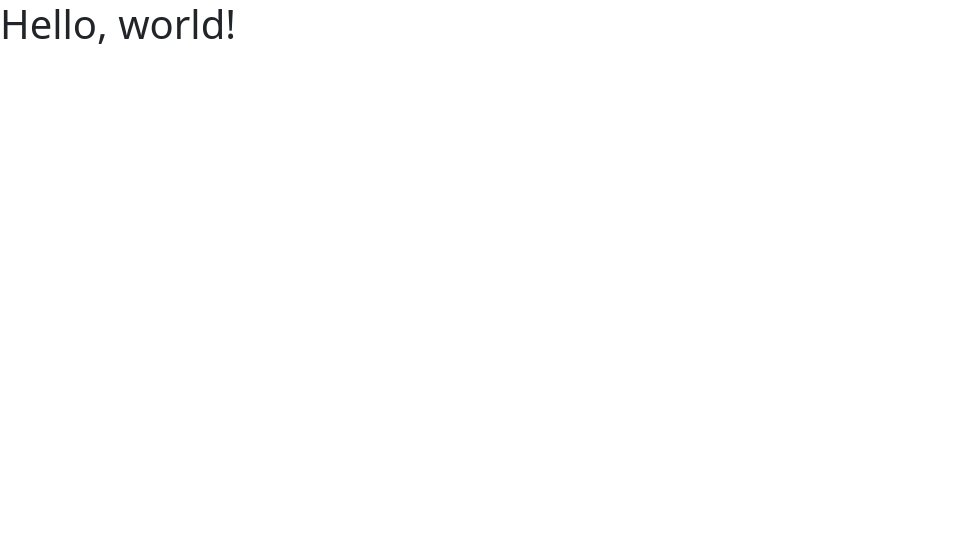
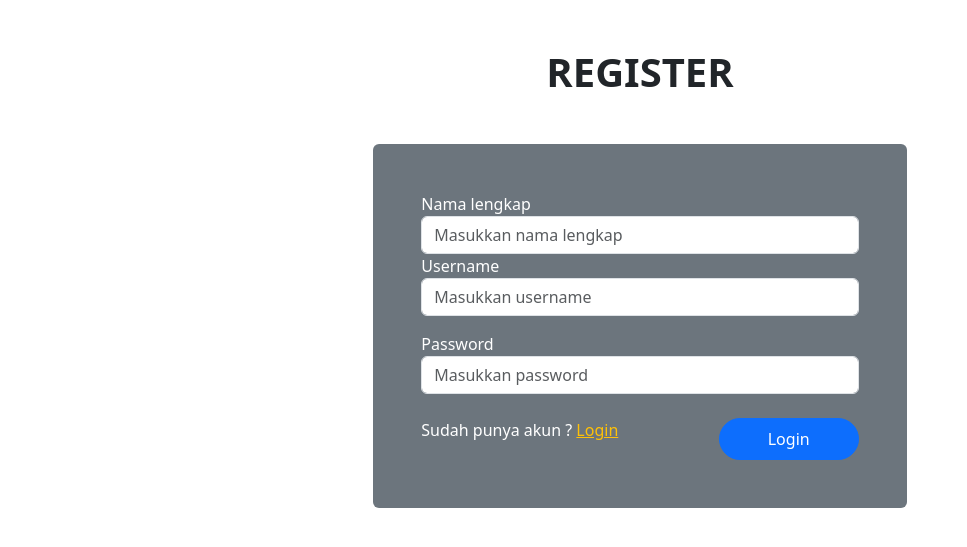
Before and after one commit to ookapratama/Php_BelajarSwal, a PHP site: page /register.php in a window 1280 px wide. Shown: the top 547 px of the page, without its empty margins (0-967 px from the left). Run offline with PHP 8.4, Linux system fonts and the light colour scheme; some libraries are stand-ins or nearby versions.

Commit message:
buat view

```diff
--- a/index.php
+++ b/index.php
@@ -11,7 +11,7 @@
 
 <body>
 
-   <h1>Hello, world!</h1>
+   <h1 class="m-3">Hello, </h1>
 
    <script src="https://cdn.jsdelivr.net/npm/bootstrap@5.3.1/dist/js/bootstrap.bundle.min.js" integrity="sha384-HwwvtgBNo3bZJJLYd8oVXjrBZt8cqVSpeBNS5n7C8IVInixGAoxmnlMuBnhbgrkm" crossorigin="anonymous"></script>
    <script src="https://cdn.jsdelivr.net/npm/sweetalert2@11.7.27/dist/sweetalert2.all.min.js"></script>
--- a/register.php
+++ b/register.php
@@ -1,3 +1,4 @@
+
 <!doctype html>
 <html lang="en">
 
@@ -11,7 +12,25 @@
 
 <body>
 
-   <h1>Hello, world!</h1>
+<h1 class="text-center m-5 fw-bold text-uppercase">Register</h1>
+
+<form action="" method="post">
+
+   <div class="text-white container-fluid bg-secondary rounded p-5 col-5">
+      <label for="nama">Nama lengkap</label>
+      <input type="text" placeholder="Masukkan nama lengkap" name="nama" class="form-control">
+      <label for="username">Username</label>
+      <input type="text" placeholder="Masukkan username" name="username" class="form-control">
+      <label for="username" class="mt-3">Password</label>
+      <input type="password" placeholder="Masukkan password" name="password" class="form-control">
+      <div class="d-flex justify-content-between ">
+      <span class="mt-4">Sudah punya akun ? <a href="login.php" class="text-warning"> Login</a></span>
+
+         <button class="btn btn-primary mt-4 px-5 py-2 rounded-pill">Login</button>
+      </div>
+   </div>
+
+</form>
 
    <script src="https://cdn.jsdelivr.net/npm/bootstrap@5.3.1/dist/js/bootstrap.bundle.min.js" integrity="sha384-HwwvtgBNo3bZJJLYd8oVXjrBZt8cqVSpeBNS5n7C8IVInixGAoxmnlMuBnhbgrkm" crossorigin="anonymous"></script>
    <script src="https://cdn.jsdelivr.net/npm/sweetalert2@11.7.27/dist/sweetalert2.all.min.js"></script>
```
Also changed, not shown: login.php (+16 -1 lines), db.php (line endings or trailing spaces).
